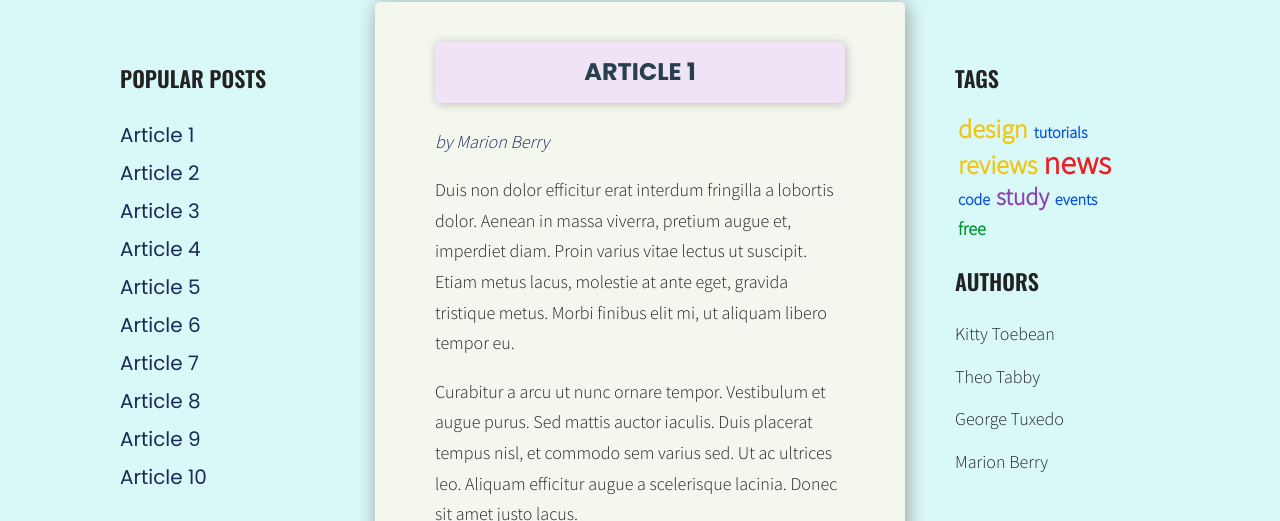
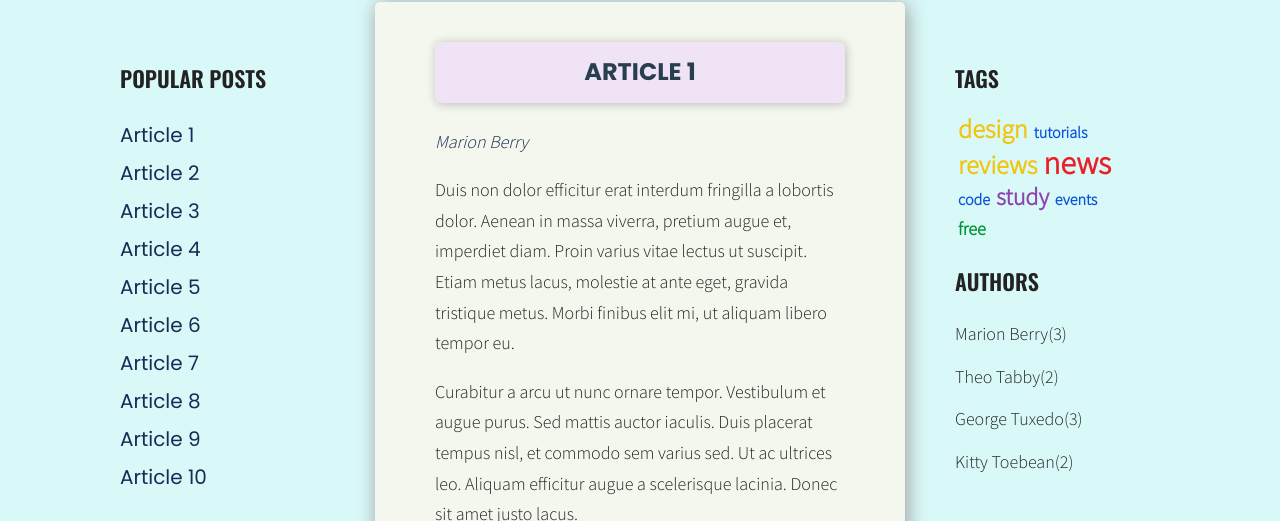
Before and after one commit to Malwina8/javascript-blog, a website: page index.html in a window 1280 px wide. Shown: the part 279-800 px from the top of the page. Drawn offline with nearby package versions, Linux system fonts and the light colour scheme.

Commit message:
Modify generateAuthors function

```diff
--- a/index.html
+++ b/index.html
@@ -186,26 +186,7 @@
 				</div>
         <h2 class="section-title">Authors</h2>
         <ul class="list authors">
-          <li>
-            <a href="#">
-              <span class="author-name">Kitty Toebean</span>
-            </a>
-          </li>
-          <li>
-            <a href="#">
-              <span class="author-name">Theo Tabby</span>
-            </a>
-          </li>
-          <li>
-            <a href="#">
-              <span class="author-name">George Tuxedo</span>
-            </a>
-          </li>
-          <li>
-            <a href="#">
-              <span class="author-name">Marion Berry</span>
-            </a>
-          </li>
+
         </ul>
       </aside>
     </main>
--- a/js/script.js
+++ b/js/script.js
@@ -93,52 +93,28 @@ function calculateTagsParams(tags) {
 }
 
 function generateTags() {
-  /* [NEW] create a new variable allTags with an empty object */
   let allTags = {};
-  console.log('allTags: ' , allTags);
-  /* find all articles */
   const articles = document.querySelectorAll(optArticleSelector);
-  /* START LOOP: for every article: */
   for (let article of articles) {
-    /* find tags wrapper */
     const tagWrapper = article.querySelector(optArticleTagsSelector);
-    console.log('tag wrapper: ' , tagWrapper);
-    /* make html variable with empty string */
     let html = '';
-    /* get tags from data-tags attribute */
     const articleTags = article.getAttribute('data-tags');
-    console.log('data-tags value: ' + articleTags);
-    /* split tags into array */
     const articleTagsArray = articleTags.split(' ');
-    console.log('split: ', articleTagsArray);
-    /* START LOOP: for each tag */
     for (let tag of articleTagsArray) {
-      /* generate HTML of the link */
       const tagHtml = '<li><a href="#tag-' + tag + '">' + tag + ' </a></li>';
-      /* add generated code to html variable */
       html = html + tagHtml;
-      /* [NEW] check if this link is NOT already in allTags */
       if(!allTags[tag]) {
-        /* [NEW] add generated code to allTags array */
         allTags[tag] = 1;
       } else {
         allTags[tag]++;
       }
-    /* END LOOP: for each tag */
     }
-    /* insert HTML of all the links into the tags wrapper */
     tagWrapper.innerHTML = html;
-  /* END LOOP: for every article: */
   }
-  /* [NEW] find list of tags in right column */
   const tagList = document.querySelector('.tags');
-  /* [NEW] create variable for all links HTML code */
   const tagsParams = calculateTagsParams(allTags);
-  console.log('tagsParams: ', tagsParams);
   let allTagsHTML = '';
-  /* [NEW] START LOOP: for each tag in allTags */
   for(let tag in allTags) {
-  /* [NEW] generate code of a link and add it to allTagsHTML */
     const tagLinkHTML = '<li><a href="#tag-' + tag + '"class="' + calculateTagsClass(allTags[tag], tagsParams) + '">' + tag + '</a></li>';
     allTagsHTML += tagLinkHTML;
   }
@@ -195,28 +171,30 @@ addClickListenersToTags();
 // Generate autors
 
 function generateAuthors() {
-  /* find all articles */
+  let allAuthors = {};
   const articles = document.querySelectorAll(optArticleSelector);
-  /* START LOOP: for every article: */
   for (let article of articles) {
-    /* find tags wrapper */
     const authorWrapper = article.querySelector(optArticleAuthorSelector);
-    console.log('author wrapper: ' + authorWrapper);
-    /* make html variable with empty string */
-    let html = '';
-    /* get tags from data-tags attribute */
+     let html = '';
     const articleAuthors = article.getAttribute('data-author');
-    console.log('data-author value: ' + articleAuthors);
-    /* START LOOP: for each tag */
-    /* generate HTML of the link */
-    let authorHtml = '<a href="#author-' + articleAuthors + '">by ' + articleAuthors + ' </a>';
-    console.log('author html: ' + authorHtml);
-    /* add generated code to html variable */
-    html = html + authorHtml;
-    /* insert HTML of all the links into the tags wrapper */
+      let authorLink = '<a href="#author-' + articleAuthors + '">' + articleAuthors +'</a>';
+      html = html + authorLink;
+    if(allAuthors.hasOwnProperty(articleAuthors)) {
+        allAuthors[articleAuthors]++;
+    } else {
+      allAuthors[articleAuthors] = 1;
+    }
     authorWrapper.innerHTML = html;
-  /* END LOOP: for every article: */
+}
+  const authorList = document.querySelector('.authors');
+  let allAuthorsHtml = '';
+  for(let link in allAuthors) {
+    const authorLinkHtml = '<li><a href="#author-' + link + '">' + link + '(' + allAuthors[link] +')</a></li>'
+    allAuthorsHtml += authorLinkHtml;
+    console.log('link: ', link);
+    console.log('allAuthors: ', allAuthors);
   }
+    authorList.innerHTML = allAuthorsHtml;
 }
 
 generateAuthors();
```
